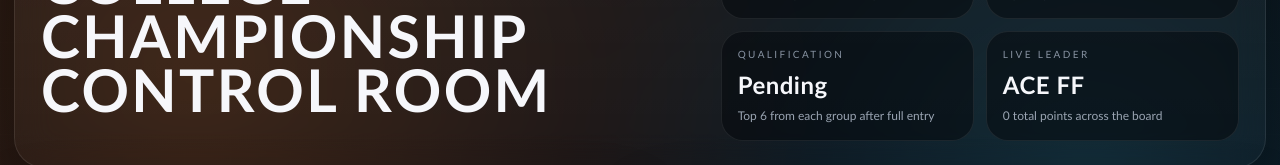
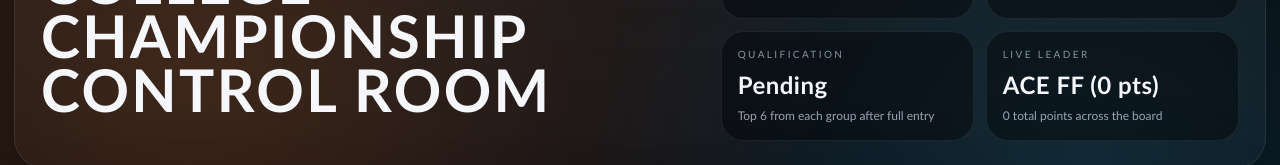
Before and after one commit to Singhmedhansh/Game_Leaderboard, a React (Vite) app in the folder client/: page / in a window 1280 px wide. Shown: the part 142-307 px from the top of the page. Built offline with nearby package versions, Linux system fonts and the light colour scheme.

Commit message:
fix: show leader points in hero card

```diff
--- a/client/src/App.jsx
+++ b/client/src/App.jsx
@@ -545,7 +545,11 @@ export default function App() {
           <StatCard label="Registered teams" value="21" note="11 in Group A, 10 in Group B" />
           <StatCard label="Round format" value="3 Matches" note="1 point per kill" />
           <StatCard label="Qualification" value={qualificationUnlocked ? 'Unlocked' : 'Pending'} note="Top 6 from each group after full entry" />
-          <StatCard label="Live leader" value={liveLeader?.teamName || 'Loading'} note={`${totalPoints} total points across the board`} />
+          <StatCard
+            label="Live leader"
+            value={liveLeader ? `${liveLeader.teamName} (${liveLeader.totalPoints} pts)` : 'Loading'}
+            note={`${totalPoints} total points across the board`}
+          />
         </div>
       </motion.section>
 
```
